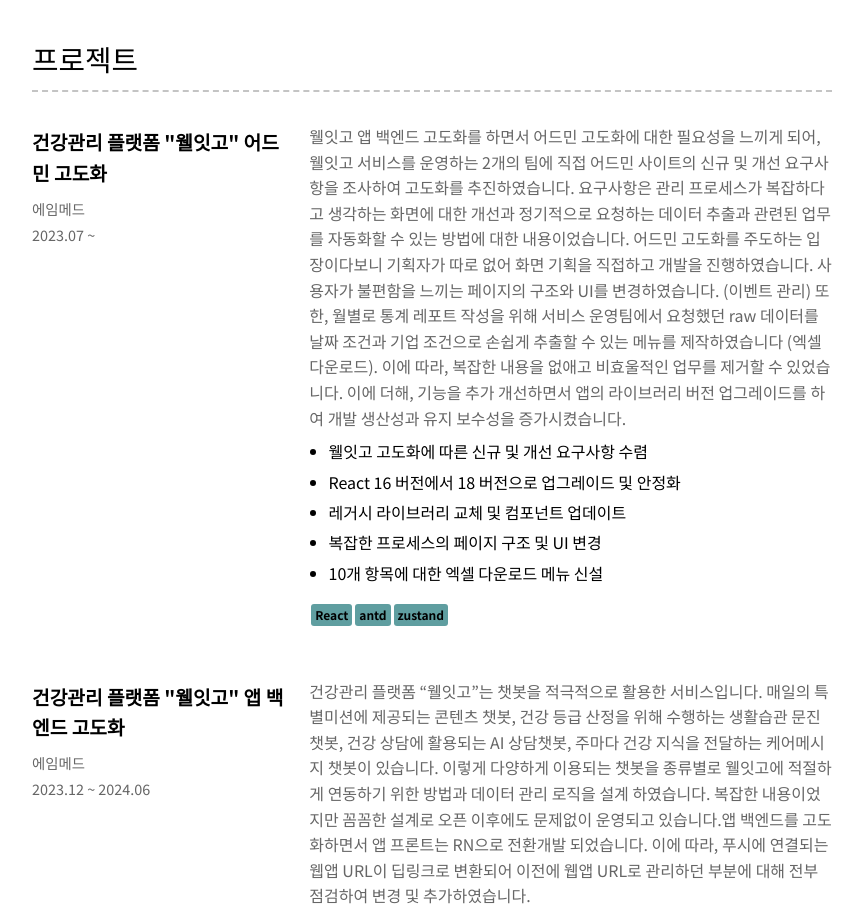
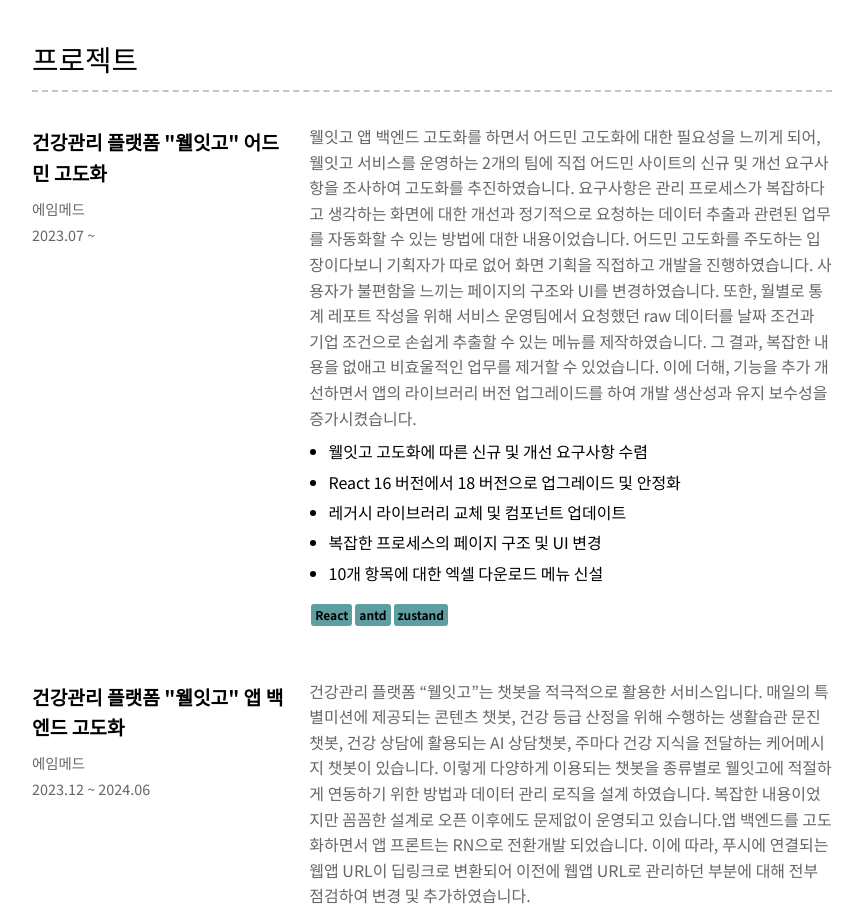
Before and after one commit to chaeyoo/chaeyoo.github.io, a React (Create React App) app: page / in a window 1280 px wide. Shown: the part 1580-2500 px from the top of the page, without its empty margins (208-1071 px from the left). Built offline with nearby package versions, Linux system fonts and the light colour scheme.

Commit message:
[FIX] 문구 수정

```diff
--- a/src/components/resume/Experience.jsx
+++ b/src/components/resume/Experience.jsx
@@ -28,7 +28,7 @@
 								동시에 해야 하는 상황에서는 빠르고 정확하게 개발을 하는 것이
 								중요합니다. 에임메드에서 개발과 운영을 하면서 큰 이슈없이 업무를
 								하였고, 챗봇 봇빌더 프로젝트 부터는 설계부터 개발까지
-								전담하였습니다. 팀에서는 최신 기술을 사용하여 개발한 내용을 발표하여
+								전담하였습니다. 팀에서는 최신 기술로 개발한 내용을 발표하여
 								팀 개발 문화 발전에 기여하였습니다.
 							</p>
 							<ul>
--- a/src/components/resume/Projects.jsx
+++ b/src/components/resume/Projects.jsx
@@ -18,9 +18,9 @@
 								웰잇고 서비스를 운영하는 2개의 팀에 직접 어드민 사이트의 신규 및 개선 요구사항을 조사하여 고도화를 추진하였습니다.
 								요구사항은 관리 프로세스가 복잡하다고 생각하는 화면에 대한 개선과 정기적으로 요청하는 데이터 추출과 관련된 업무를
 								자동화할 수 있는 방법에 대한 내용이었습니다. 어드민 고도화를 주도하는 입장이다보니
-								기획자가 따로 없어 화면 기획을 직접하고 개발을 진행하였습니다. 사용자가 불편함을 느끼는 페이지의 구조와 UI를 변경하였습니다. (이벤트 관리)
+								기획자가 따로 없어 화면 기획을 직접하고 개발을 진행하였습니다. 사용자가 불편함을 느끼는 페이지의 구조와 UI를 변경하였습니다.
 								또한, 월별로 통계 레포트 작성을 위해 서비스 운영팀에서 요청했던 raw 데이터를 날짜 조건과 기업 조건으로 손쉽게 추출할 수
-								있는 메뉴를 제작하였습니다 (엑셀 다운로드). 이에 따라, 복잡한 내용을 없애고 비효울적인 업무를 제거할 수 있었습니다.
+								있는 메뉴를 제작하였습니다. 그 결과, 복잡한 내용을 없애고 비효울적인 업무를 제거할 수 있었습니다.
 								이에 더해, 기능을 추가 개선하면서 앱의 라이브러리 버전 업그레이드를 하여 개발 생산성과 유지 보수성을 증가시켰습니다.
 							</p>
 							<ul>
```
